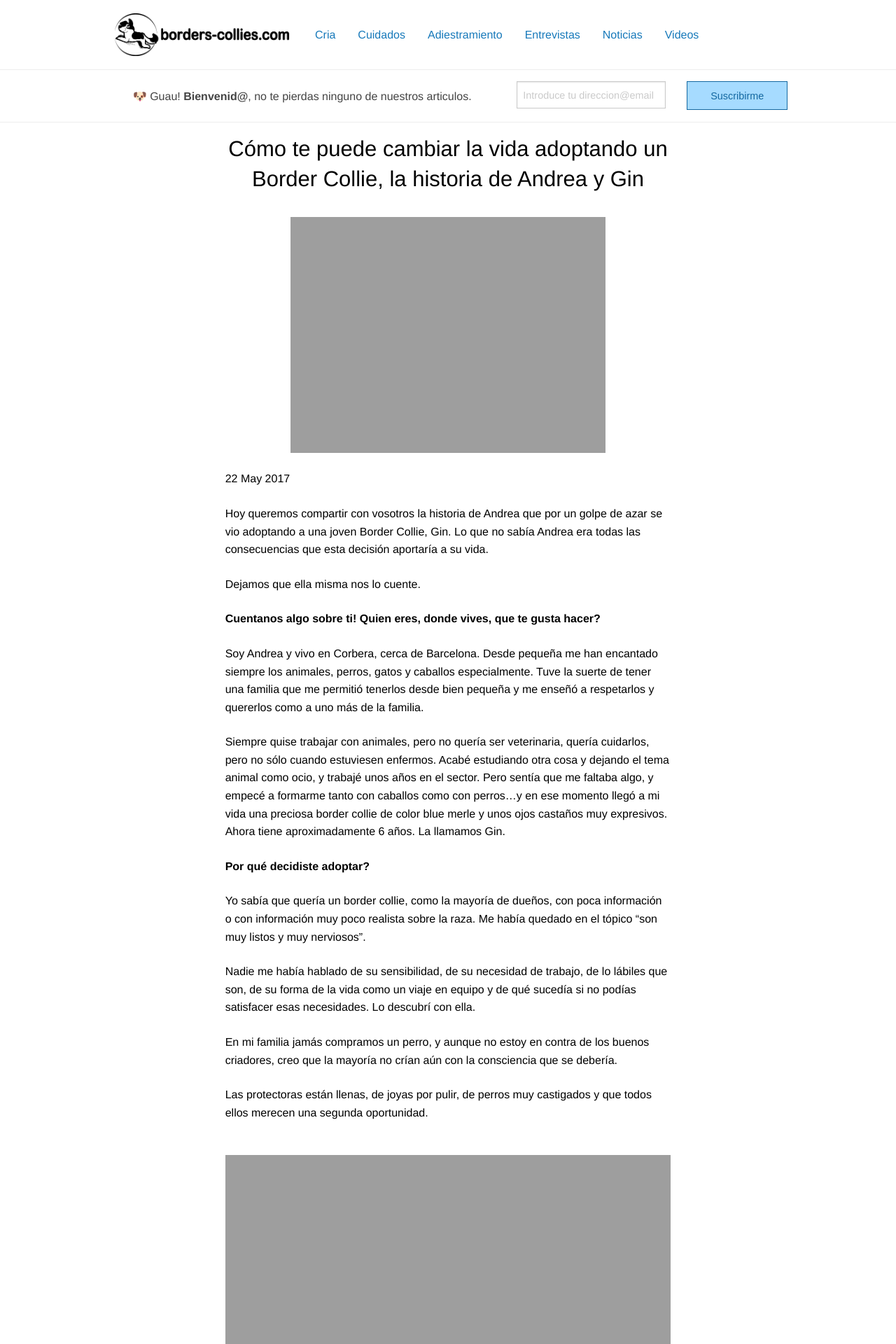
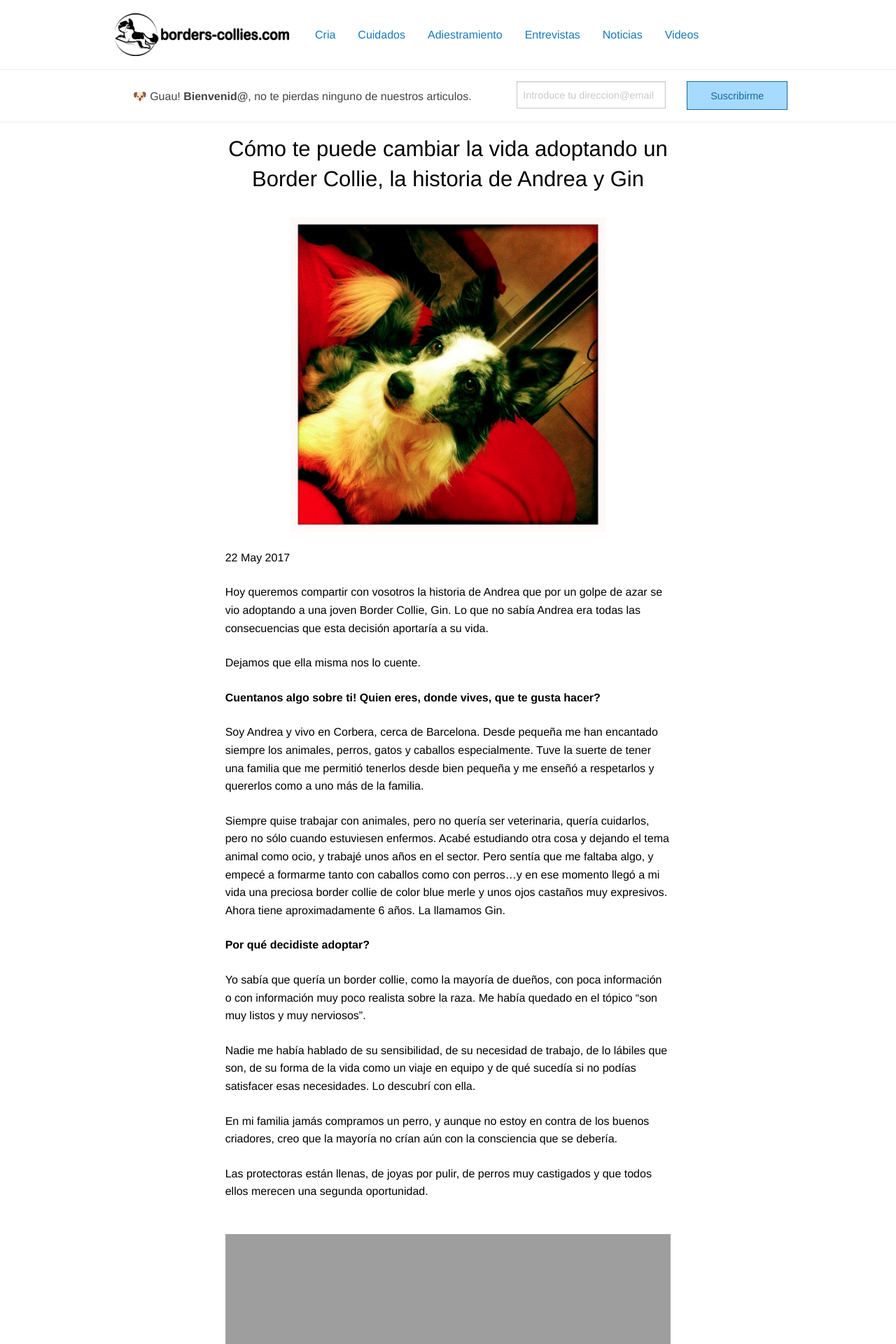
Before and after one commit to Borders-collies/borders-collies.github.io, a Jekyll site: the page built from _posts/2017-05-19-como-te-puede-cambiar-la-vida-adoptando-un-border-collie-la-historia-de-andrea-y-gin.md, in a window 1280 px wide. Shown: the top 1920 px of the page at 70% size. Built offline with Jekyll 4.4.1, drawn with Linux system fonts in a browser that asks for light colours.

Commit message:
bug image  fixed

```diff
--- a/_posts/2017-05-19-como-te-puede-cambiar-la-vida-adoptando-un-border-collie-la-historia-de-andrea-y-gin.md
+++ b/_posts/2017-05-19-como-te-puede-cambiar-la-vida-adoptando-un-border-collie-la-historia-de-andrea-y-gin.md
@@ -2,7 +2,7 @@
 layout: "post"
 title:  "Cómo te puede cambiar la vida adoptando un Border Collie, la historia de Andrea y Gin"
 date: "2017-05-22 08:00:00"
-image: "adoptando-un-border-collie-la-historia-de-andrea-y-gin.png"
+image: "adoptando-un-border-collie-la-historia-de-andrea-y-gin.jpg"
 category: "articulos"
 tags: "entrevistas"
 intro: "Andrea por un golpe de azar se vio adoptando a una joven Border Collie. Lo que no sabía era todas las consecuencias que esta decisión aportaría a su vida."
```
Also changed, not shown: assets/img/articulos/adoptando-un-border-collie-la-historia-de-andrea-y-gin.jpg (added).
